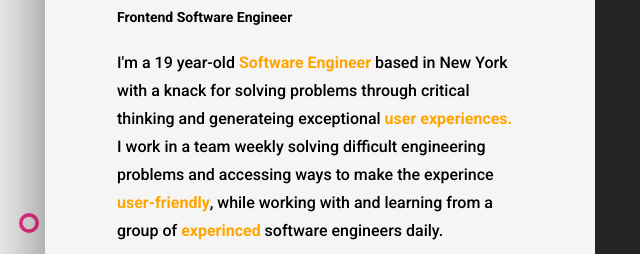
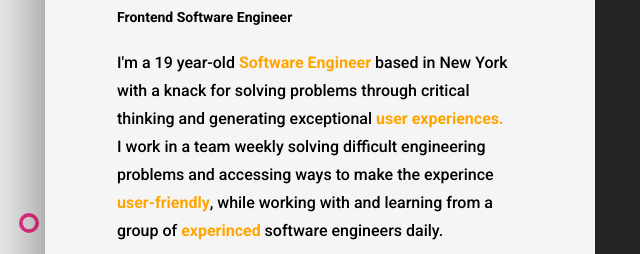
Before and after one commit to IsaiahSledge/Advanced-E-portfolio, a plain HTML site: page index.html in a window 1280 px wide. Both pictures are taken after a click on the item "About". Shown: the part 187-441 px from the top of the page, 45-685 px from the left. Drawn offline with nearby package versions, Linux system fonts and the light colour scheme.

```diff
--- a/index.html
+++ b/index.html
@@ -74,7 +74,7 @@
         <h3 class="modal__title modal__title--about">Here's a bit about me.</h3>
         <h4 class="modal__sub-title modal__sub-title--about">Frontend Software Engineer</h4>
         <p class="modal__para">
-            I'm a 19 year-old <b class="orange__text">Software Engineer</b> based in New York with a knack for solving problems through critical thinking and generateing exceptional <b class="orange__text">user experiences.</b>
+            I'm a 19 year-old <b class="orange__text">Software Engineer</b> based in New York with a knack for solving problems through critical thinking and generating exceptional <b class="orange__text">user experiences.</b>
             <br>
             I work in a team weekly solving difficult engineering problems and accessing ways to make the experince <b class="orange__text">user-friendly</b>, while working with and learning from a group of <b class="orange__text">experinced</b> software engineers daily.
         </p>
```
